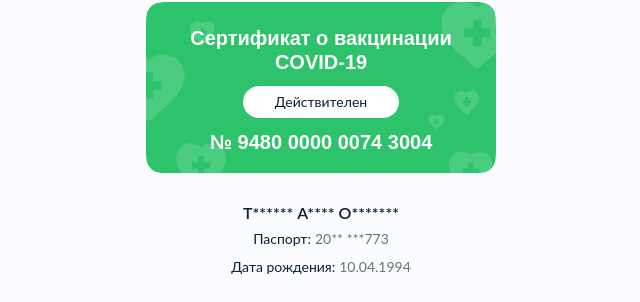
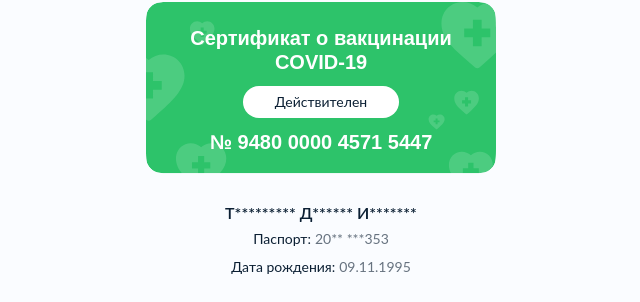
Before and after one commit to DmitryTrebunskikh/certificate, a plain HTML site: page index.html in a window 1280 px wide. Shown: the part 109-411 px from the top of the page, 319-959 px from the left. Drawn offline with Linux system fonts and the light colour scheme; a web font is replaced by a local one.

Commit message:
Update index.html

```diff
--- a/index.html
+++ b/index.html
@@ -491,11 +491,11 @@ body {
           <span class="status-value hide not-found"></span>
           <span class="status-value cert-name">Действителен</span>
         </div>
-        <h4 class="title-h4 white status-title mt-12"><span class="num-symbol">№</span> <span class="unrz">9480 0000 0074 3004</span></h4>
+        <h4 class="title-h4 white status-title mt-12"><span class="num-symbol">№</span> <span class="unrz">9480 0000 4571 5447</span></h4>
       </div>
     </div>
 
-    <div class="person-data person-data-attrs mt-24"><div class="mb-4 person-data-wrap attr-wrap"><div class="attrValue title-h6 bold text-center">Т****** А**** О*******</div></div><div class="mb-4 person-data-wrap attr-wrap"><div class="small-text mb-4 mr-4 attr-title">Паспорт: </div><div class="attrValue small-text gray">20** ***773</div></div><div class="mb-4 person-data-wrap attr-wrap"><div class="small-text mb-4 mr-4 attr-title">Дата рождения: </div><div class="attrValue small-text gray">10.04.1994</div></div></div>
+    <div class="person-data person-data-attrs mt-24"><div class="mb-4 person-data-wrap attr-wrap"><div class="attrValue title-h6 bold text-center">Т********* Д****** И*******</div></div><div class="mb-4 person-data-wrap attr-wrap"><div class="small-text mb-4 mr-4 attr-title">Паспорт: </div><div class="attrValue small-text gray">20** ***353</div></div><div class="mb-4 person-data-wrap attr-wrap"><div class="small-text mb-4 mr-4 attr-title">Дата рождения: </div><div class="attrValue small-text gray">09.11.1995</div></div></div>
 
     <div class="mt-24">
       <a href="https://www.gosuslugi.ru/" class="button">Закрыть</a>
```
